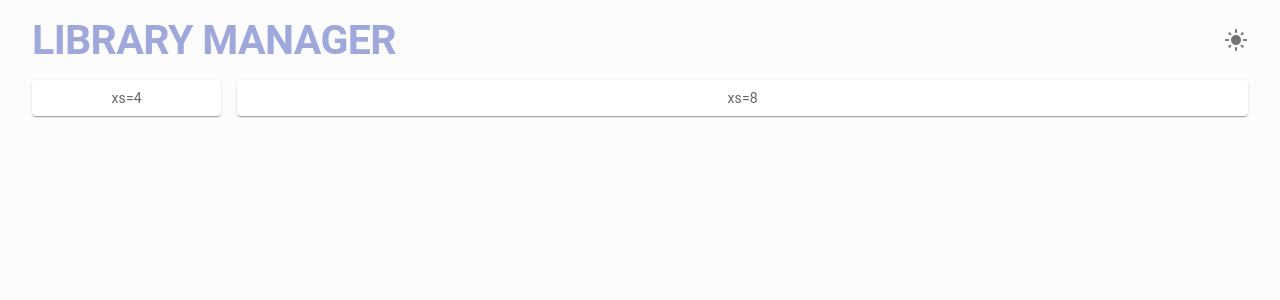
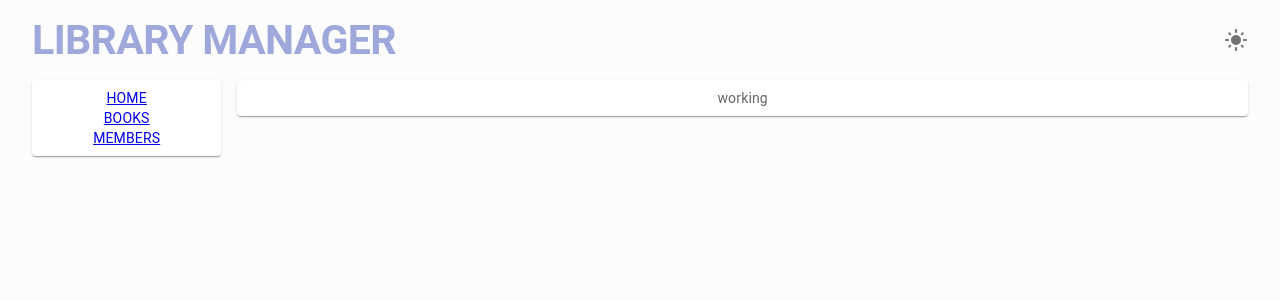
Before and after one commit to kelseythang/library-manager-frontend, a React (Create React App) app: page / in a window 1280 px wide. Shown: the top 300 px of the page. Built offline with nearby package versions, Linux system fonts and the light colour scheme.

Commit message:
Moves layout to App component

```diff
--- a/src/components/App.jsx
+++ b/src/components/App.jsx
@@ -4,18 +4,61 @@ import CssBaseline from '@mui/material/CssBaseline';
 import { ColorModeContext, useMode } from '../theme';
 import '../index.css';
 import { Routes, Route } from 'react-router-dom';
+import Box from '@mui/material/Box';
+import Grid from '@mui/material/Unstable_Grid2';
+import { IconButton } from '@mui/material';
+import { styled } from '@mui/material/styles';
+import Paper from '@mui/material/Paper';
+import Typography from '@mui/material/Typography';
+import LightModeIcon from '@mui/icons-material/LightMode';
+import DarkModeIcon from '@mui/icons-material/DarkMode';
 import Home from './Home';
+import NavBar from './NavBar';
 
 function App() {
   const [theme, colorMode] = useMode();
+
+  const Item = styled(Paper)(({ theme }) => ({
+    backgroundColor: theme.palette.mode === 'dark' ? '#1A2027' : '#fff',
+    ...theme.typography.body2,
+    padding: theme.spacing(1),
+    textAlign: 'center',
+    color: theme.palette.text.secondary,
+  }));
 
   return (
     <ColorModeContext.Provider value={colorMode}>
       <ThemeProvider theme={responsiveFontSizes(theme)}>
         <CssBaseline />
-        <Routes>
-          <Route path='/' element={<Home theme={theme} colorMode={colorMode} />} />
-        </Routes>
+        <Box mt={2} ml={4} mr={4}>
+          {/* grid layout for overall website */}
+          <Grid container spacing={2}>
+            {/* website title - top left */}
+            <Grid xs={8}>
+              <Typography variant='h1' color='primary' sx={{ fontWeight: 'bold' }}>LIBRARY MANAGER</Typography>
+            </Grid>
+            {/* right-aligns light/dark mode toggle - top right */}
+            <Grid container justifyContent='flex-end' xs={4}>
+              <IconButton onClick={colorMode.toggleColorMode}>
+                {theme.palette.mode === 'light' ? (<LightModeIcon />) : (<DarkModeIcon />) }
+              </IconButton>
+            </Grid>
+            {/* navigation bar - bottom left with paper styling */}
+            <Grid xs={2}>
+              <Item>
+                <NavBar />
+              </Item>
+            </Grid>
+            {/* displayed routes - bottom right with paper styling */}
+            <Grid xs={10}>
+              <Item>
+                <Routes>
+                  <Route path='/' element={<Home theme={theme} colorMode={colorMode} />} />
+                </Routes>
+              </Item>
+            </Grid>
+          </Grid>
+        </Box>
       </ThemeProvider>
     </ColorModeContext.Provider>
   )
--- a/src/components/Home.jsx
+++ b/src/components/Home.jsx
@@ -1,44 +1,9 @@
 import React from 'react';
-import Box from '@mui/material/Box';
-import Grid from '@mui/material/Unstable_Grid2';
-import { IconButton } from '@mui/material';
-import { styled } from '@mui/material/styles';
-import Paper from '@mui/material/Paper';
-import Typography from '@mui/material/Typography';
-import LightModeIcon from '@mui/icons-material/LightMode';
-import DarkModeIcon from '@mui/icons-material/DarkMode';
 
-function Home({ theme, colorMode }) {
-
-  const Item = styled(Paper)(({ theme }) => ({
-    backgroundColor: theme.palette.mode === 'dark' ? '#1A2027' : '#fff',
-    ...theme.typography.body2,
-    padding: theme.spacing(1),
-    textAlign: 'center',
-    color: theme.palette.text.secondary,
-  }));
+function Home() {
 
   return (
-    <Box mt={2} ml={4} mr={4}>
-      <Grid container spacing={2}>
-        {/* website title */}
-        <Grid xs={8}>
-          <Typography variant='h1' color='primary' sx={{ fontWeight: 'bold' }}>LIBRARY MANAGER</Typography>
-        </Grid>
-        {/* right-aligns light/dark mode toggle */}
-        <Grid container justifyContent='flex-end' xs={4}>
-          <IconButton onClick={colorMode.toggleColorMode}>
-            {theme.palette.mode === 'light' ? (<LightModeIcon />) : (<DarkModeIcon />) }
-          </IconButton>
-        </Grid>
-        <Grid xs={2}>
-          <Item>xs=4</Item>
-        </Grid>
-        <Grid xs={10}>
-          <Item>xs=8</Item>
-        </Grid>
-      </Grid>
-    </Box>
+    <div>working</div>
   )
 }
 
--- a/src/components/NavBar.jsx
+++ b/src/components/NavBar.jsx
@@ -1,13 +1,16 @@
 import React from 'react';
 import { NavLink } from 'react-router-dom';
 import Box from '@mui/material/Box';
+import Stack from '@mui/material/Stack';
 
 function NavBar() {
   return (
     <Box>
-      <NavLink className={({ isActive }) => (isActive ? 'navactive' : '')} to='/'>HOME</NavLink>
-      <NavLink className={({ isActive }) => (isActive ? 'navactive' : '')} to='/books'>BOOKS</NavLink>
-      <NavLink className={({ isActive }) => (isActive ? 'navactive' : '')} to='/members'>MEMBERS</NavLink>
+      <Stack>
+        <NavLink className={({ isActive }) => (isActive ? 'navactive' : '')} to='/'>HOME</NavLink>
+        <NavLink className={({ isActive }) => (isActive ? 'navactive' : '')} to='/books'>BOOKS</NavLink>
+        <NavLink className={({ isActive }) => (isActive ? 'navactive' : '')} to='/members'>MEMBERS</NavLink>
+      </Stack>
     </Box>
   )
 }
```
